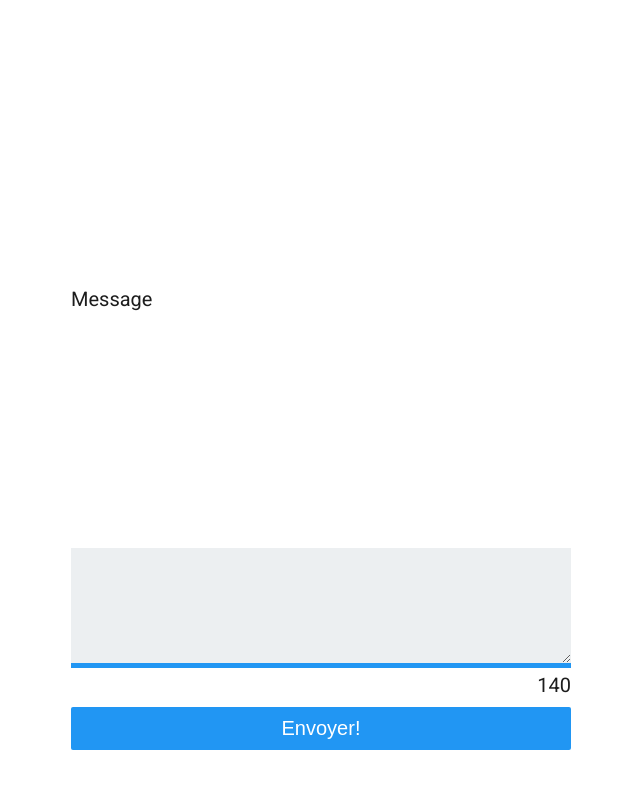
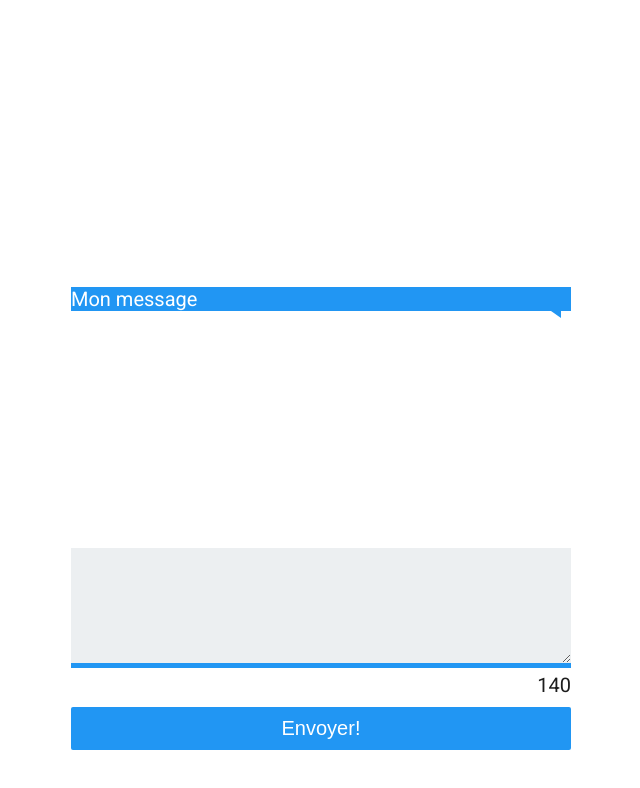
Before and after one commit to Osiris-ouaga/chatbox-app, a React (Create React App) app: page / in a window 1280 px wide. Both pictures are taken after typing "Sample" into the empty fields and a click on the button "Go". Shown: the top 788 px of the page, without its empty margins (319-959 px from the left). Built offline with nearby package versions, Linux system fonts and the light colour scheme.

Commit message:
Components Message added

```diff
--- a/package.json
+++ b/package.json
@@ -7,8 +7,8 @@
     "prop-types": "^15.6.2",
     "react": "^16.5.2",
     "react-dom": "^16.5.2",
-    "react-router-dom": "^4.3.1",
-    "react-scripts": "1.1.5",
+    "react-router-dom": "^6.22.0",
+    "react-scripts": "^5.0.1",
     "react-transition-group": "^2.5.0"
   },
   "scripts": {
--- a/src/App.js
+++ b/src/App.js
@@ -1,6 +1,7 @@
 import React, { Component } from 'react'
 import './App.css'
 import Formulaire from './components/Formulaire'
+import Message from './components/Message'
 
 class App extends Component {
   render () {
@@ -8,7 +9,7 @@ class App extends Component {
       <div className='box'>
         <div>
           <div className='messages'>
-            Message
+            <Message/>
           </div>
         </div>
         <Formulaire />
--- a/src/components/Formulaire.js
+++ b/src/components/Formulaire.js
@@ -1,10 +1,14 @@
 import React, { Component } from 'react'
 
 class Formulaire extends Component {
+    hundleSubmit = event =>{
+        console.log('Submit')
+    }
     render (){
         return(
             <form
-                className='form'>
+                className='form'
+                 onSubmit={this.hundleSubmit}>
                     <textarea
                         required
                         maxLength={140}/>
--- /dev/null
+++ b/src/components/Message.js
@@ -0,0 +1,11 @@
+import React from 'react'
+
+const Message = () =>{
+    return(
+        <p className='user-message'>
+            Mon message
+        </p>
+    )
+}
+
+export default Message
```
Also changed, not shown: 2 other files (tests, documents, lock files or other folders).
